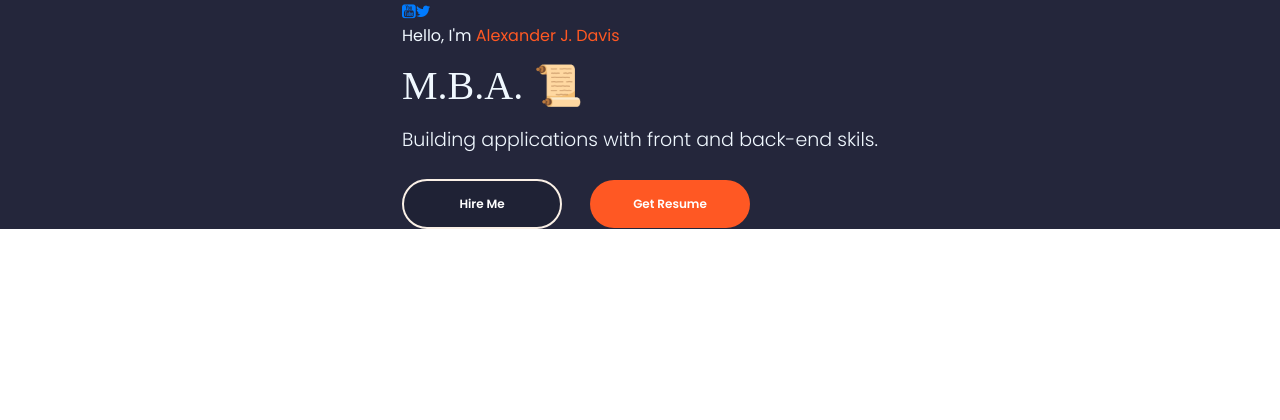
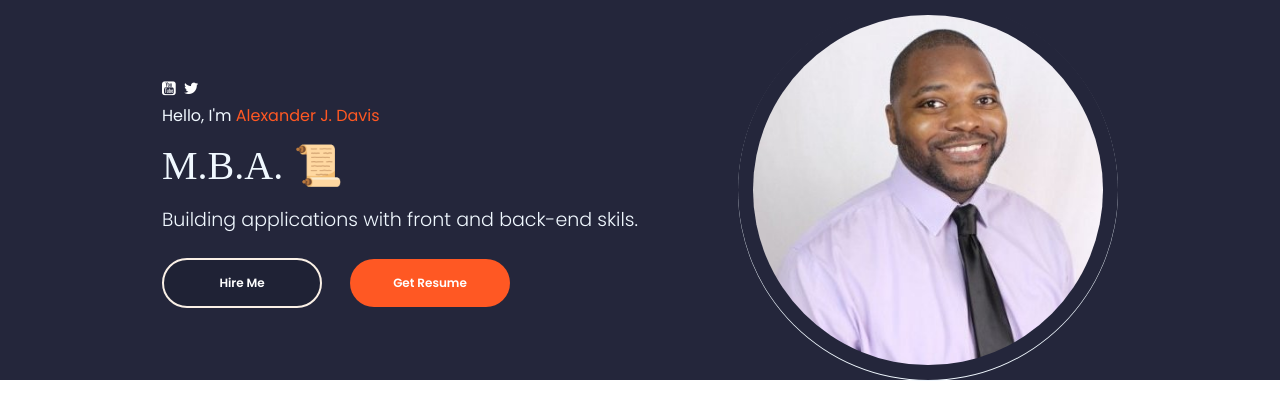
Before and after one commit to ajdavis2424/gtech_react_profile, a React (Create React App) app in the folder client/: page / in a window 1280 px wide. Shown: the top 420 px of the page. Built offline with nearby package versions, Linux system fonts and the light colour scheme; a web font is replaced by a local one.

Commit message:
more styleing, buttons done, xzoom hover done

```diff
--- a/client/src/PortfolioContainer/Home/Profile.css
+++ b/client/src/PortfolioContainer/Home/Profile.css
@@ -52,3 +52,44 @@
     border-color: cornsilk;
     color: #111;
 }
+
+/* Profile Picture Frame */
+.profile-picture{
+    display: flex;
+    align-items: center;
+    justify-content: center;
+    box-shadow: 0 1px 0px 0px;
+    border-radius: 50%;
+    height: 380px;
+    width: 380px;
+    margin: 0 0px 0 100px;
+}
+
+.profile-picture-background {
+    height: 92%;
+    width: 92%;
+    background-image: url(../../assets/Home/1517449068609.jpeg);
+    background-size: cover;
+    /* Border radius must be the same for pic to fit inside! */
+    border-radius: 50%;
+    background-repeat: no-repeat;
+    background-position: center;
+}
+
+/* Profile pic Hover zoom-in! */
+.profile-picture-background:hover {
+transform: scale(1.07);
+transition: 1s ease-out;
+}
+
+/* Style social Media icons */
+.colz .colz-icon i{
+color: white;
+padding: 8px;
+padding-left: 0px
+}
+
+.colz .colz-icon i:hover{
+    transform:scale(1.5);
+
+}
```
Also changed, not shown: client/src/assets/Home/1517449068609.jpeg (added).
